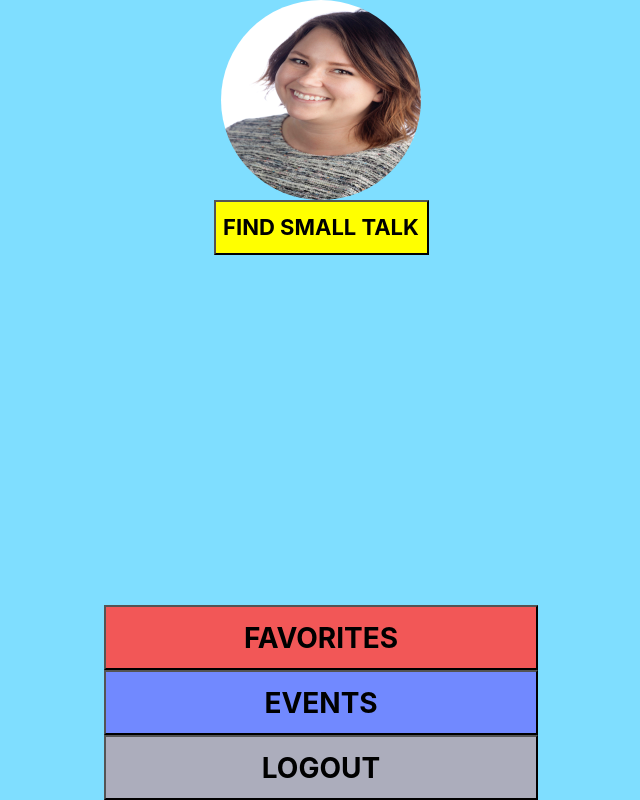
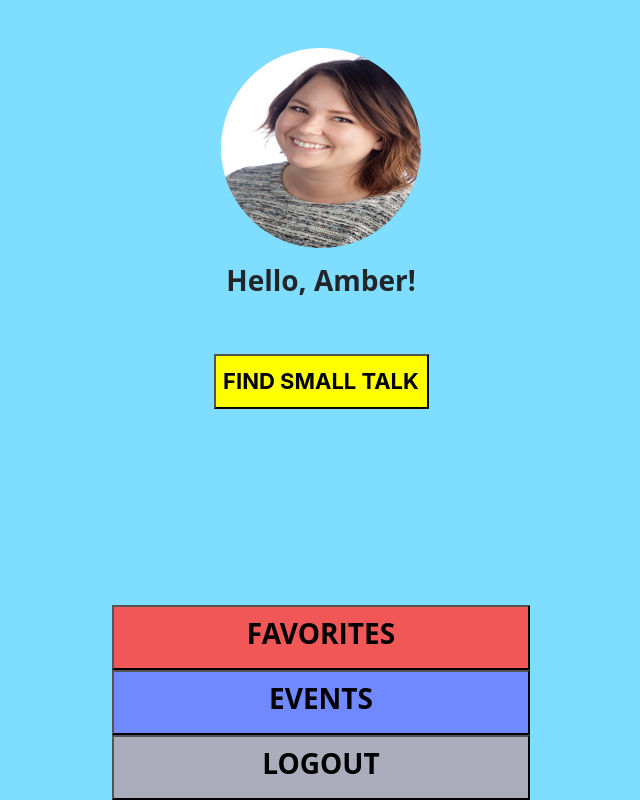
Before and after one commit to amberjsharpe/smalltalk, a React (Create React App) app in the folder smalltalk/: page / in a window 1280 px wide. Shown: the whole page, without its empty margins (319-959 px from the left). Built offline with nearby package versions, Linux system fonts and the light colour scheme.

Commit message:
added padding to home page

```diff
--- a/smalltalk/src/App.css
+++ b/smalltalk/src/App.css
@@ -31,9 +31,11 @@ body, html {
 h1 {
     font-family: 'Maven Pro' !important;
     font-size: 48px !important;
+    font-weight: bold !important;
 }
 
 h2 {
     font-family: 'Open Sans' !important;
     font-size: 28px !important;
+    font-weight: bold !important;
 }
--- a/smalltalk/src/Home.js
+++ b/smalltalk/src/Home.js
@@ -1,24 +1,31 @@
 import React, { Component } from 'react';
 import headshot from './images/headshot.jpg';
-import './user.css';
+import './home.css';
 
 class Home extends Component {
     render() {
         return(
-            <div className="d-flex flex-column align-items-center">
-                <img src={headshot} alt="user image"/>
-                <button className="mediumBtn backgroundYellow">
-                    <strong>FIND SMALL TALK</strong>
-                </button>
+            <div className="d-flex flex-column align-items-center home">
+                <div className="pt-5">
+                    <img src={headshot} alt="user image"/>
+                </div>
+                <div className="pt-3">
+                    <h2>Hello, Amber!</h2>
+                </div>
+                <div className="pt-5">
+                    <button className="mediumBtn backgroundYellow">
+                        <strong>FIND SMALL TALK</strong>
+                    </button>
+                </div>
                 <div className="stickToBottom">
                     <button className="longBtn backgroundRed">
-                        <strong>FAVORITES</strong>
+                        <h2>FAVORITES</h2>
                     </button>
                     <button className="longBtn backgroundPurple">
-                        <strong>EVENTS</strong>
+                        <h2>EVENTS</h2>
                     </button>
                     <button className="longBtn backgroundGray">
-                        <strong>LOGOUT</strong>
+                        <h2>LOGOUT</h2>
                     </button>
                 </div>
             </div>
--- a/smalltalk/src/Login.js
+++ b/smalltalk/src/Login.js
@@ -12,10 +12,10 @@ class Login extends Component {
                         <img className="largeLogo" src={logo} alt="smalltalk logo"/>
                         <h1 className="logoName pb-5">SmallTalk</h1>
                     </div>
-                    <h2 className="pt-5"><strong>Ready, set, let's chat!</strong></h2>
+                    <h2 className="pt-5">Ready, set, let's chat!</h2>
                 </div>
                 <button className="stickToBottom longBtn backgroundYellow">
-                    <h2><strong>LOGIN</strong></h2>
+                    <h2>LOGIN</h2>
                 </button>
             </div>
         )
--- a/smalltalk/src/user.css
+++ b/smalltalk/src/home.css
@@ -1,4 +1,4 @@
-img {
+.home img {
     width: 200px;
     height: 200px;
     border-radius: 50%;
```
